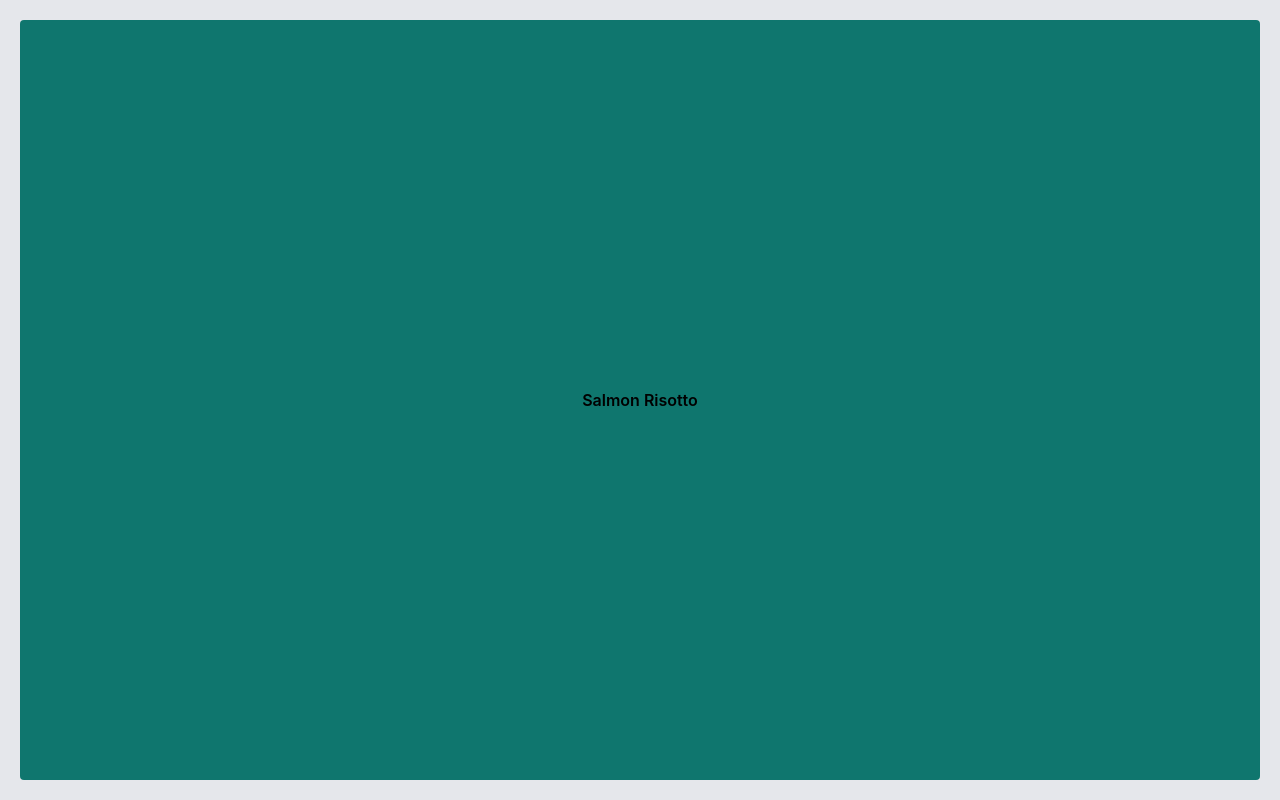
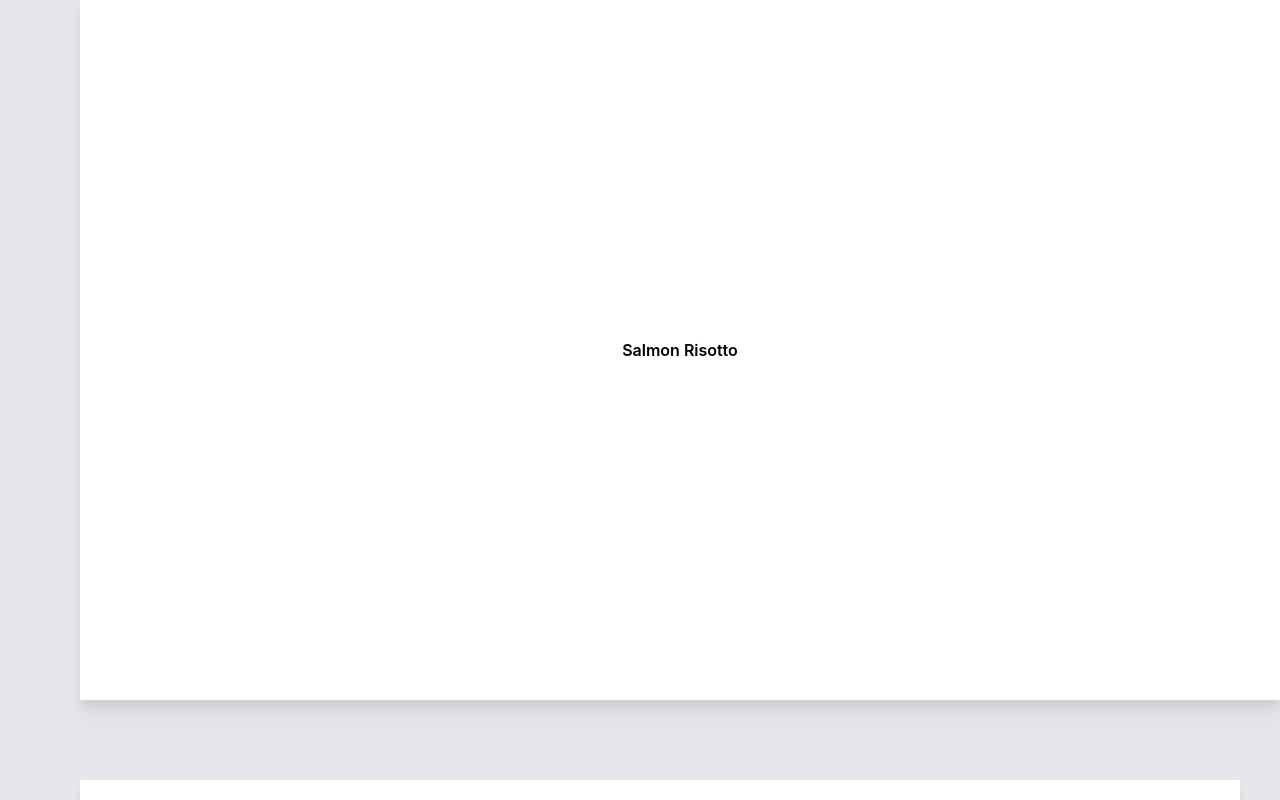
Before and after one commit to jacobbinnie/degustation-diners, a React (Create React App) app: page / in a window 1280 px wide. Built offline with nearby package versions, Linux system fonts and the light colour scheme.

Commit message:
Feat: Add spacing to sections

```diff
--- a/src/components/section/section.tsx
+++ b/src/components/section/section.tsx
@@ -5,13 +5,13 @@ interface iSection {
   subtitle?: string
   imageUrl: string
   subImageUrl?: string
-  type?: 'entree' | 'main' | 'cleanser' | 'dessert' | 'beverage'
+  type?: 'entree' | 'main' | 'cleanser' | 'dessert' | 'beverage' | 'poster'
 }
 
 export const Section: FC<iSection> = ({ title }) => {
   return (
     // eslint-disable-next-line max-len
-    <div className="w-full h-[calc(100vh-40px)] bg-teal-700 rounded drop-shadow-2xl] box-border flex justify-center items-center">
+    <div className="w-full h-[calc(100vh-100px)] bg-white drop-shadow-xl box-border flex justify-center items-center">
       {/* <img src={imageUrl} alt="image" /> */}
       <h2 className="text-center font-semibold">{title}</h2>
     </div>
--- a/src/components/sectionContainer/sectionContainer.tsx
+++ b/src/components/sectionContainer/sectionContainer.tsx
@@ -11,7 +11,14 @@ export const SectionContainer: FC<iSectionContainer> = () => {
 
   const renderSections = Object.keys(courses).map(function (key, index) {
     return (
-      <div className="p-5 snap-start box-border" key={key}>
+      <div
+        className={`${
+          coursesArray[index].type !== 'poster'
+            ? `snap-center pt-20 pl-20 pr-10`
+            : `snap-start pl-20`
+        } box-border`}
+        key={key}
+      >
         <Section
           key={key}
           title={key}
--- a/src/demo.json
+++ b/src/demo.json
@@ -6,9 +6,17 @@
             "courses": {
                 "Salmon Risotto": {
                     "imageUrl": "https://images.unsplash.com/photo-1484325881845-65073528922e?ixlib=rb-4.0.3&ixid=MnwxMjA3fDB8MHxzZWFyY2h8MTJ8fHJlc3RhdXJhbnQlMjBtZWFsfGVufDB8fDB8fA%3D%3D&auto=format&fit=crop&w=1400&q=60",
+                    "type": "poster"
+                },
+                "Medium Rare Lamb": {
+                    "imageUrl": "https://images.unsplash.com/photo-1504973960431-1c467e159aa4?ixlib=rb-4.0.3&ixid=MnwxMjA3fDB8MHxzZWFyY2h8NXx8bGFtYiUyMGRpbm5lcnxlbnwwfHwwfHw%3D&auto=format&fit=crop&w=1100&q=60",
                     "type": "main"
                 },
-                "Medium Rare Lamb": {
+                "Meal 3": {
+                    "imageUrl": "https://images.unsplash.com/photo-1504973960431-1c467e159aa4?ixlib=rb-4.0.3&ixid=MnwxMjA3fDB8MHxzZWFyY2h8NXx8bGFtYiUyMGRpbm5lcnxlbnwwfHwwfHw%3D&auto=format&fit=crop&w=1100&q=60",
+                    "type": "main"
+                },
+                "Meal 4": {
                     "imageUrl": "https://images.unsplash.com/photo-1504973960431-1c467e159aa4?ixlib=rb-4.0.3&ixid=MnwxMjA3fDB8MHxzZWFyY2h8NXx8bGFtYiUyMGRpbm5lcnxlbnwwfHwwfHw%3D&auto=format&fit=crop&w=1100&q=60",
                     "type": "main"
                 }
```
